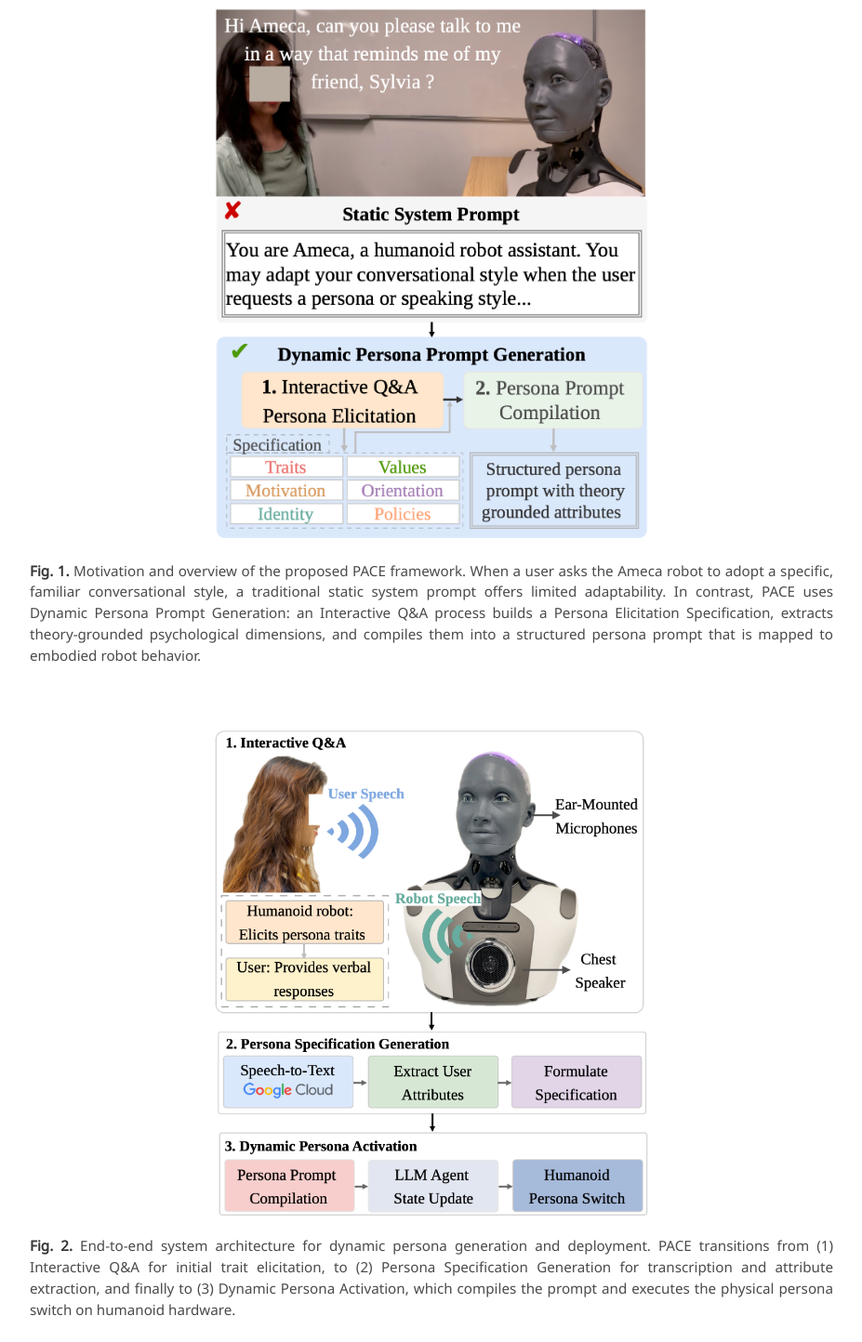
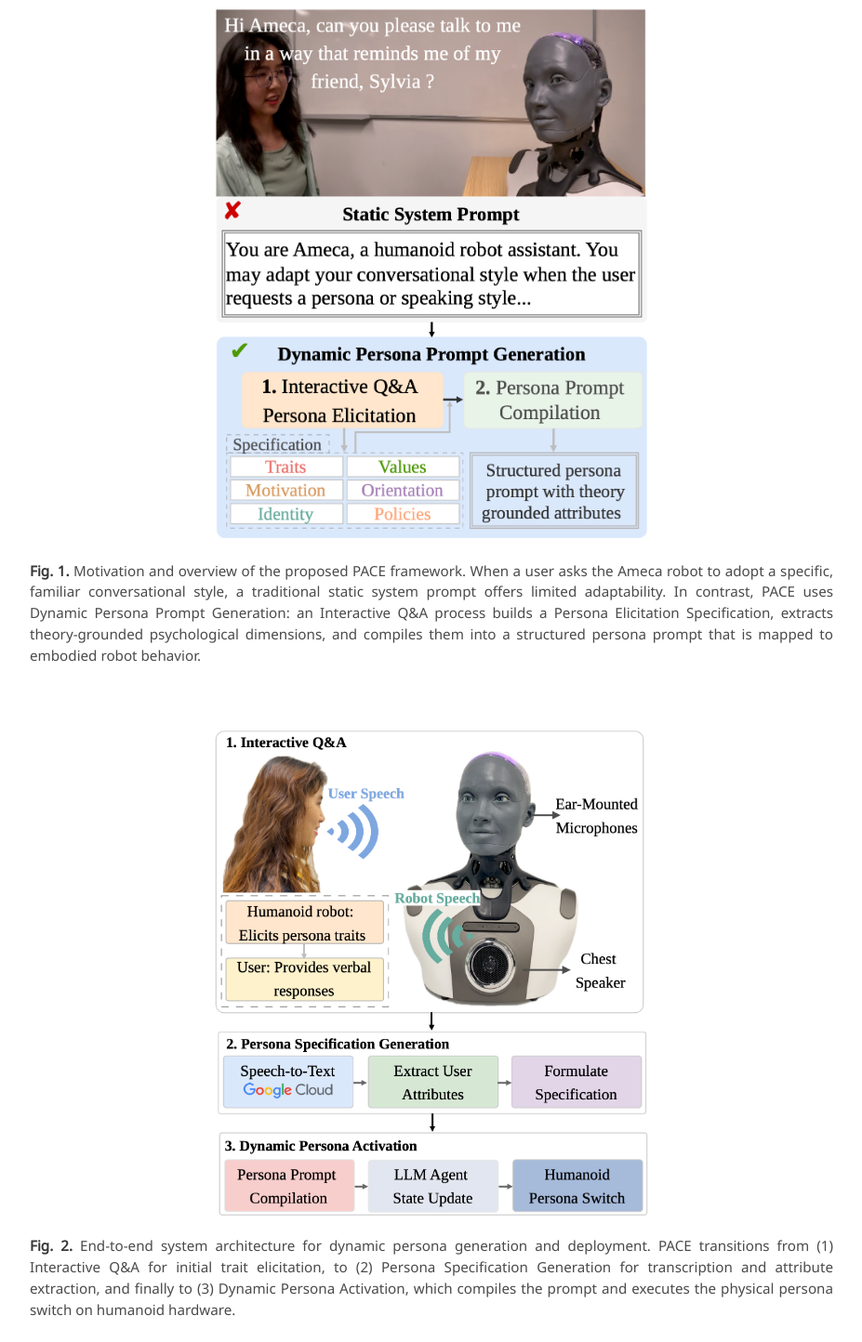
Before and after one commit to lipzh5/PACE, a plain HTML site: page docs/index.html in a window 1280 px wide. Shown: the part 1224-2668 px from the top of the page at 93% size, without its empty margins (176-1103 px from the left). Drawn offline with nearby package versions, Linux system fonts and the light colour scheme; a script that the page names is missing; some icons are missing; a web font is replaced by a local one.

Commit message:
update readme

```diff
--- a/docs/index.html
+++ b/docs/index.html
@@ -12,9 +12,9 @@
   <!-- Open Graph / social preview metadata -->
   <meta property="og:title" content="PACE: Persona Adaptation through Conversational Elicitation in Human-Robot Interaction">
   <meta property="og:description" content="Dynamic persona generation and embodied deployment on the Ameca humanoid robot through conversational elicitation.">
-  <meta property="og:url" content="https://pi3-141592653.github.io/PACE/">
+  <meta property="og:url" content="https://lipzh5.github.io/PACE/">
   <meta property="og:type" content="website">
-  <meta property="og:image" content="static/images/persona_system_overview3_blur.png">
+  <meta property="og:image" content="static/images/persona_system_overview3.png">
   <meta property="og:image:width" content="1200">
   <meta property="og:image:height" content="630">
 
@@ -182,7 +182,7 @@
       <div class="container is-max-desktop">
         <div class="image-container">
           <figure>
-            <img src="static/images/motivation6_blur.png" alt="Motivation and overview of the PACE framework" class="single-image" style="width: 55%;">
+            <img src="static/images/motivation6.png" alt="Motivation and overview of the PACE framework" class="single-image" style="width: 55%;">
             <figcaption class="figure-caption">
               <div class="content has-text-justified">
                 <strong>Fig. 1.</strong> Motivation and overview of the proposed PACE framework. When a user asks the Ameca robot to adopt a specific, familiar conversational style, a traditional static system prompt offers limited adaptability. In contrast, PACE uses Dynamic Persona Prompt Generation: an Interactive Q&amp;A process builds a Persona Elicitation Specification, extracts theory-grounded psychological dimensions, and compiles them into a structured persona prompt that is mapped to embodied robot behavior.
@@ -191,7 +191,7 @@
           </figure>
 
           <figure>
-            <img src="static/images/persona_system_overview3_blur.png" alt="PACE system architecture overview" class="single-image" style="width: 55%;">
+            <img src="static/images/persona_system_overview3.png" alt="PACE system architecture overview" class="single-image" style="width: 55%;">
             <figcaption class="figure-caption">
               <div class="content has-text-justified">
                 <strong>Fig. 2.</strong> End-to-end system architecture for dynamic persona generation and deployment. PACE transitions from (1) Interactive Q&amp;A for initial trait elicitation, to (2) Persona Specification Generation for transcription and attribute extraction, and finally to (3) Dynamic Persona Activation, which compiles the prompt and executes the physical persona switch on humanoid hardware.
```
Also changed, not shown: 1 other file.
